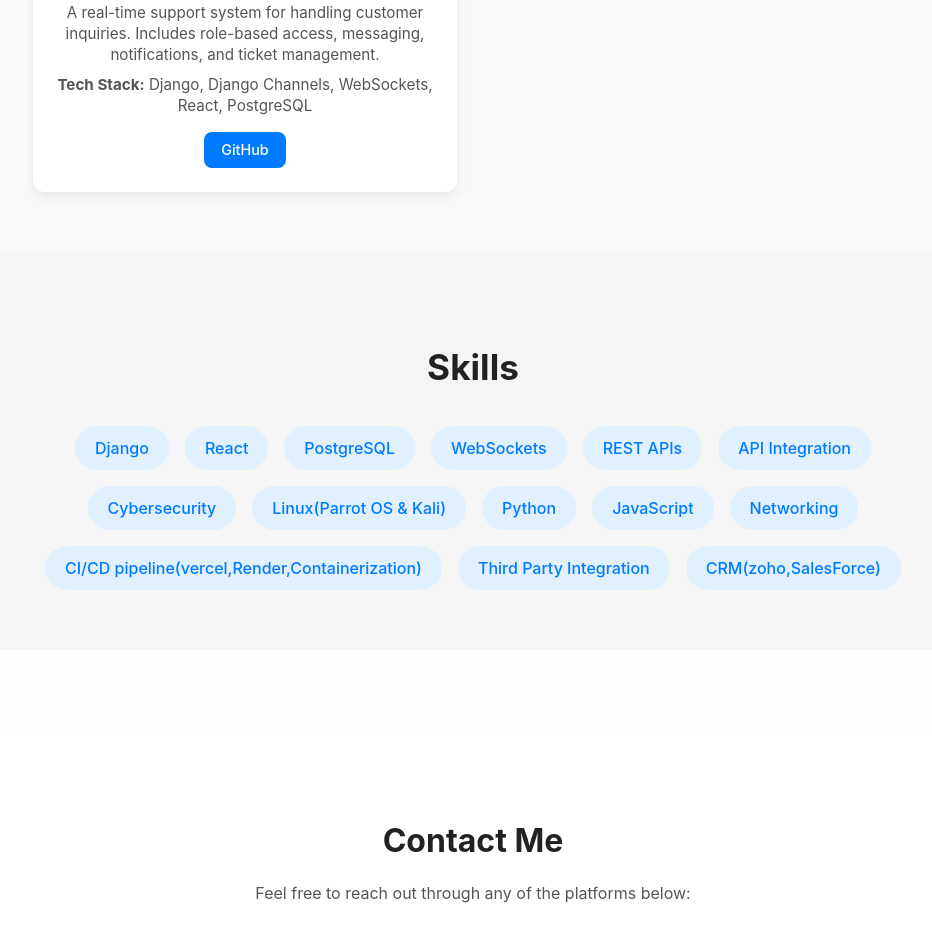
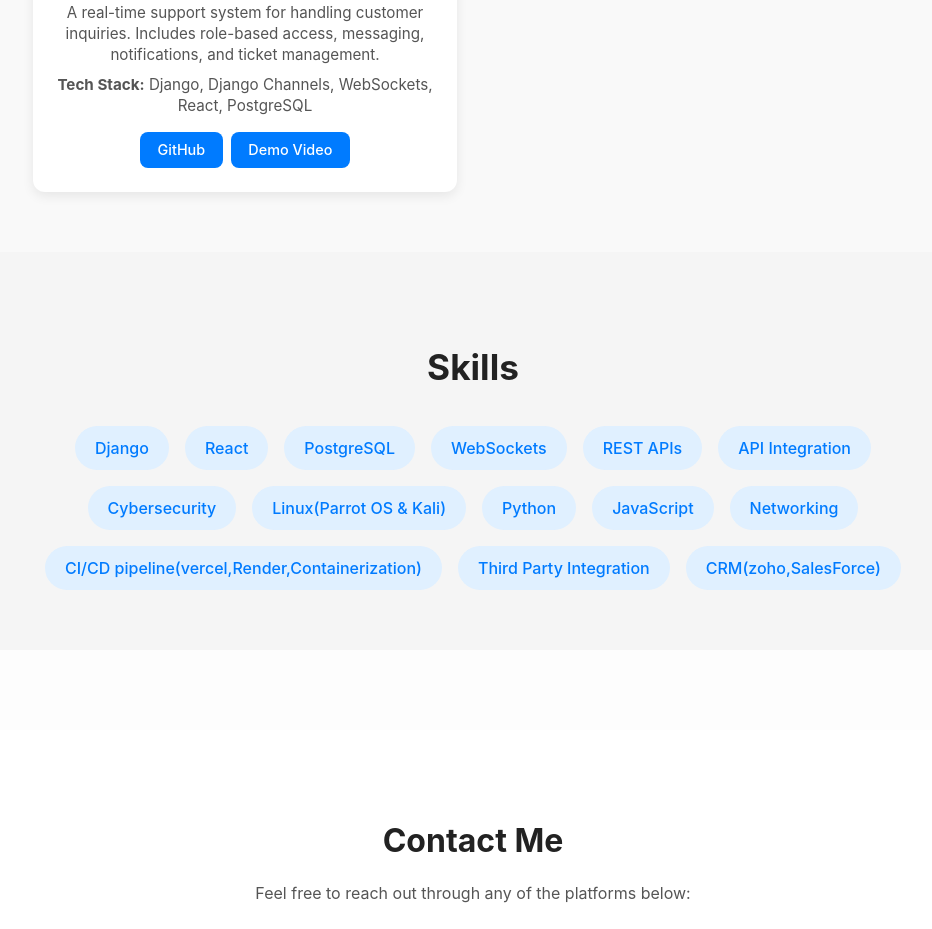
Before and after one commit to Ianmwangi934/Portfolio, a React (Vite) app: page / in a window 1280 px wide. Shown: the part 1620-2549 px from the top of the page, without its empty margins (167-1099 px from the left). Built offline with nearby package versions, Linux system fonts and the light colour scheme.

Commit message:
added a link to a demo video

```diff
--- a/src/components/Projects.jsx
+++ b/src/components/Projects.jsx
@@ -27,7 +27,8 @@ const projects = [
     description: "A real-time support system for handling customer inquiries. Includes role-based access, messaging, notifications, and ticket management.",
     tech: "Django, Django Channels, WebSockets, React, PostgreSQL",
     links: {
-      github: "https://github.com/Ianmwangi934/Blogpost"
+      github: "https://github.com/Ianmwangi934/Blogpost",
+      demo: "https://youtu.be/R8jo6G-zYQQ"
     }
   }
 ];
```
